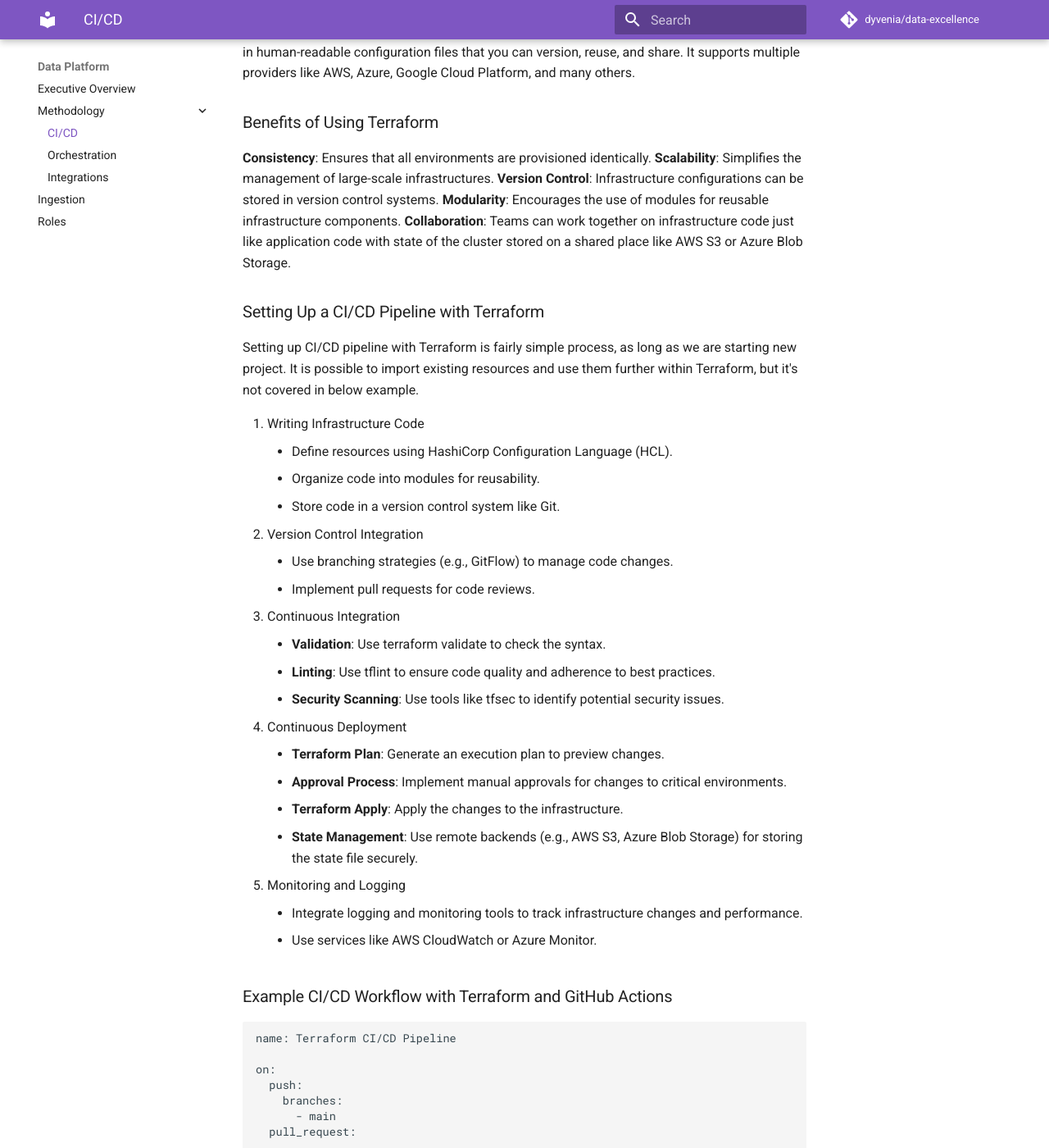
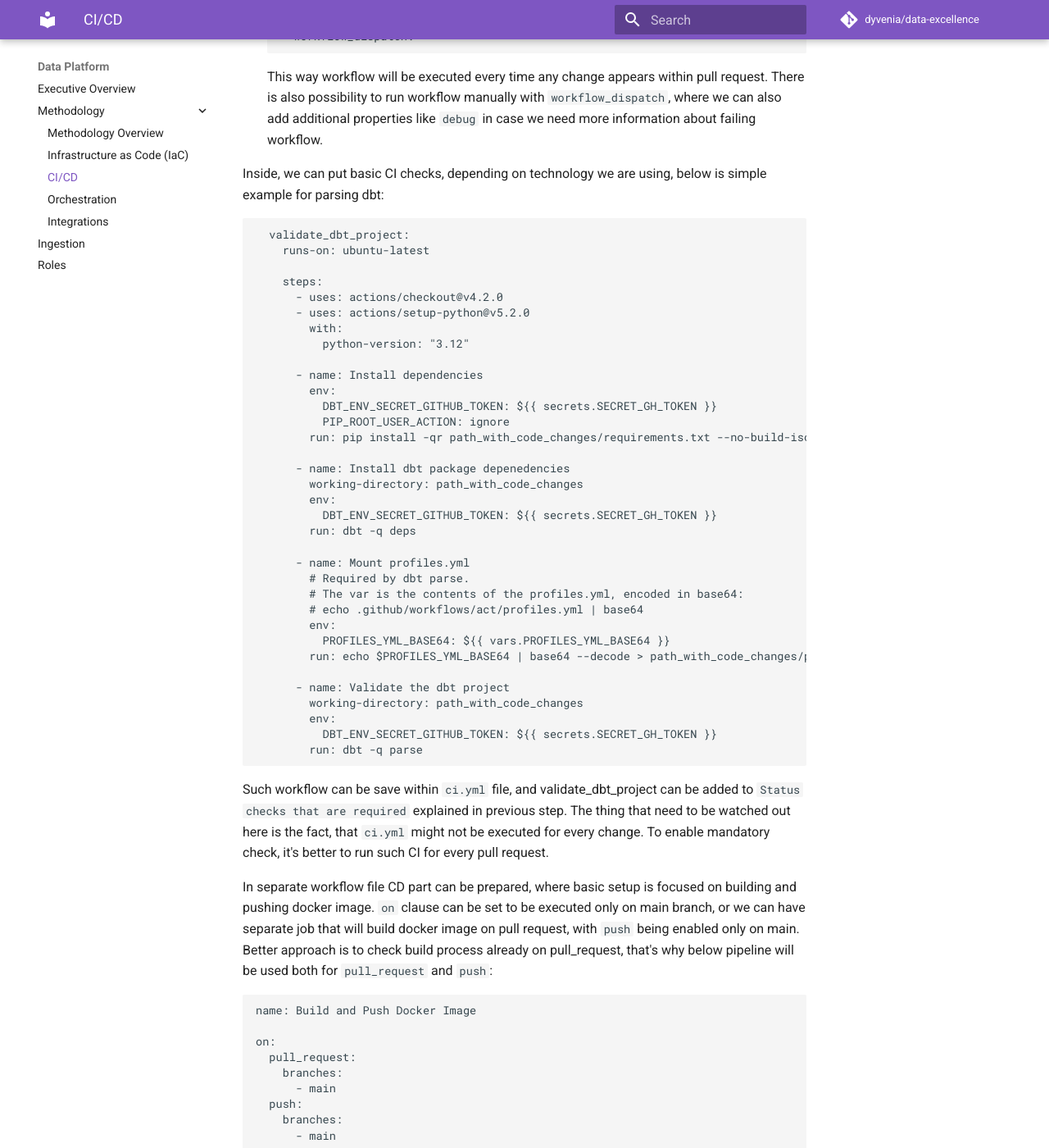
Before and after one commit to acivitillo/data-excellence, an MkDocs documentation site: the page built from docs/data_platform/cicd.md, in a window 1280 px wide and 1400 px high, scrolled down 1269 px. Shown: the whole window at 82% size. Built offline with MkDocs 1.6.1 and Material for MkDocs 9.7.7, drawn with Linux system fonts in a browser that asks for light colours; comment, search, counter and statistics services are not loaded; some of the changed text lies outside the part shown.

Commit message:
CI/CD, methodology overview

````diff
--- a/docs/data_platform/cicd.md
+++ b/docs/data_platform/cicd.md
@@ -1,167 +1,112 @@
-CI/CD process for deploying and managing a data platform is visible in multiple places. Starting from infrastructure, there should be no place for manually created server, network or any other resources, with tools like Terraform or Ansible managing all of it. Second CI/CD layer relates to application part, where all changes within containers running on a cluster should be tested and prepared in an automated way. Final place for CI/CD is within data flows that are going to be executed on orchestrator like Prefect, Apache Airflow or Dagster. This part shouldn't allow manual changes with everything being hosted on repository like GitHub or Gitlab.
+CI/CD process for deploying and managing a data platform is visible in multiple places. Starting from infrastructure, there should be no place for manually created server, network or any other resources, with tools like Terraform or Ansible managing all of it. This part is explained further in [Infrastructure as Code page](iac.md). Second CI/CD layer relates to application part, where all changes within containers running on a cluster should be tested and prepared in an automated way. Final place for CI/CD is within data flows that are going to be executed on orchestrator like Prefect, Apache Airflow or Dagster. This part shouldn't allow manual changes with everything being hosted on repository like GitHub or Gitlab. Here we will focus on typical CI/CD for application part, and also on Data Flow Automation
 
-# Overview
-1. [Infrastructure as Code (IaC)](#iac)
-    1. [Terraform for Cloud Environments](#iac_terraform)
-        1. [Benefits of Using Terraform](#iac_terraform_benefits)
-        2. [Setting Up a CI/CD Pipeline with Terraform](#iac_cicd_setup)
-        3. [Example CI/CD Workflow with Terraform and GitHub Actions](#iac_cicd_example)
-        4. [Terraform best practices](#iac_best_practices)
-    2. [Ansible for On-Premises Environments](#ansible)
-        1. [What is Ansible?](#ansible_overview)
-        2. [Benefits of Using Ansible](#ansible_benefits)
-        3. [Setting Up a CI/CD Pipeline with Ansible](#ansible_cicd_setup)
-        4. [Example CI/CD Workflow with Ansible and Gitlab CI/CD](#ansible_cicd_example)
-2. [Application Deployment Automation](#cicd)
-3. [Data Flow Automation](#flow)
+# Application Deployment Automation <a name="cicd"></a>
+In this chapter, we’ll dive into the technical details of setting up a robust CI/CD pipeline using GitHub workflows, Dockerfiles, and Helm charts for deployments on a Kubernetes cluster. By combining these tools, we can streamline the process of building, testing, and deploying applications efficiently. We’ll walk through how GitHub workflows automate tasks, Dockerfiles enable consistent application environments, and Helm charts facilitate scalable Kubernetes deployments—ultimately creating a seamless pipeline from code commit to production-ready deployments. This setup is essential for maintaining agility, reliability, and scalability in modern software development practices.
 
-4. [](#)
+1. Set up GitHub repository
+We should start with creating or configuring a GitHub repository for a project. In our scenario we will use `main` branch that will be protected. Good start for `Branch protection rule` for `main` branch should look like this:
+- `Require a pull request before merging` with `Require approvals: 1` should be turned on. With such configuration we are sure that review process is established for repository
+- `Require status checks to pass before merging` with `Require branches to be up to date before merging` and CI job we will create in next steps should be added in `Status checks that are required`. This way we will be sure that our automation is passing on latest main code and there is no way to merge any pull request without it. By default GitHub is not forcing workflows to pass before merging.
 
-# Infrastructure as Code (IaC) <a name="iac"></a>
+There are more options worth considering, but they should be applied according to project's needs.
 
+2. Create GitHub Workflows
+All GitHub Actions workflows should be stored in `.github/workflows` folder, where we can define multiple workflows. For our CI/CD pipeline we can start with such `on` clause:
+```
+on:
+  pull_request:
+    branches: [ main ]
+    paths:
+      - "path_with_code_changes/**"
+  workflow_dispatch:
+```
+This way workflow will be executed every time any change appears within pull request. There is also possibility to run workflow manually with `workflow_dispatch`, where we can also add additional properties like `debug` in case we need more information about failing workflow.
 
-Infrastructure as Code (IaC) is a practice that involves managing and provisioning infrastructure through machine-readable definition files, rather than physical hardware configuration or interactive configuration tools. This approach enables teams to automate infrastructure deployment and manage it with the same tools and processes used for software development.
+Inside, we can put basic CI checks, depending on technology we are using, below is simple example for parsing dbt:
+```
+  validate_dbt_project:
+    runs-on: ubuntu-latest
 
-## Terraform for Cloud Environments <a name="iac_terraform"></a>
-### What is Terraform?
+    steps:
+      - uses: actions/checkout@v4.2.0
+      - uses: actions/setup-python@v5.2.0
+        with:
+          python-version: "3.12"
 
-Terraform is an open-source IaC tool that allows you to define cloud and on-premises resources in human-readable configuration files that you can version, reuse, and share. It supports multiple providers like AWS, Azure, Google Cloud Platform, and many others.
+      - name: Install dependencies
+        env:
+          DBT_ENV_SECRET_GITHUB_TOKEN: ${{ secrets.SECRET_GH_TOKEN }}
+          PIP_ROOT_USER_ACTION: ignore
+        run: pip install -qr path_with_code_changes/requirements.txt --no-build-isolation
 
-### Benefits of Using Terraform <a name="iac_terraform_benefits"></a>
+      - name: Install dbt package depenedencies
+        working-directory: path_with_code_changes
+        env:
+          DBT_ENV_SECRET_GITHUB_TOKEN: ${{ secrets.SECRET_GH_TOKEN }}
+        run: dbt -q deps
 
-**Consistency**: Ensures that all environments are provisioned identically.
-**Scalability**: Simplifies the management of large-scale infrastructures.
-**Version Control**: Infrastructure configurations can be stored in version control systems.
-**Modularity**: Encourages the use of modules for reusable infrastructure components.
-**Collaboration**: Teams can work together on infrastructure code just like application code with state of the cluster stored on a shared place like AWS S3 or Azure Blob Storage.
+      - name: Mount profiles.yml
+        # Required by dbt parse.
+        # The var is the contents of the profiles.yml, encoded in base64:
+        # echo .github/workflows/act/profiles.yml | base64
+        env:
+          PROFILES_YML_BASE64: ${{ vars.PROFILES_YML_BASE64 }}
+        run: echo $PROFILES_YML_BASE64 | base64 --decode > path_with_code_changes/profiles.yml
 
-### Setting Up a CI/CD Pipeline with Terraform <a name="iac_cicd_setup"></a>
-Setting up CI/CD pipeline with Terraform is fairly simple process, as long as we are starting new project. It is possible to import existing resources and use them further within Terraform, but it's not covered in below example.
+      - name: Validate the dbt project
+        working-directory: path_with_code_changes
+        env:
+          DBT_ENV_SECRET_GITHUB_TOKEN: ${{ secrets.SECRET_GH_TOKEN }}
+        run: dbt -q parse
+```
 
-1. Writing Infrastructure Code
-    - Define resources using HashiCorp Configuration Language (HCL).
-    - Organize code into modules for reusability.
-    - Store code in a version control system like Git.
-2. Version Control Integration
-    - Use branching strategies (e.g., GitFlow) to manage code changes.
-    - Implement pull requests for code reviews.
-3. Continuous Integration
-    - **Validation**: Use terraform validate to check the syntax.
-    - **Linting**: Use tflint to ensure code quality and adherence to best practices.
-    - **Security Scanning**: Use tools like tfsec to identify potential security issues.
-4. Continuous Deployment
-    - **Terraform Plan**: Generate an execution plan to preview changes.
-    - **Approval Process**: Implement manual approvals for changes to critical environments.
-    - **Terraform Apply**: Apply the changes to the infrastructure.
-    - **State Management**: Use remote backends (e.g., AWS S3, Azure Blob Storage) for storing the state file securely.
-5. Monitoring and Logging
-    - Integrate logging and monitoring tools to track infrastructure changes and performance.
-    - Use services like AWS CloudWatch or Azure Monitor.
+Such workflow can be save within `ci.yml` file, and validate_dbt_project can be added to `Status checks that are required` explained in previous step. The thing that need to be watched out here is the fact, that `ci.yml` might not be executed for every change. To enable mandatory check, it's better to run such CI for every pull request.
 
-### Example CI/CD Workflow with Terraform and GitHub Actions <a name="iac_cicd_example"></a>
+In separate workflow file CD part can be prepared, where basic setup is focused on building and pushing docker image. `on` clause can be set to be executed only on main branch, or we can have separate job that will build docker image on pull request, with `push` being enabled only on main. Better approach is to check build process already on pull_request, that's why below pipeline will be used both for `pull_request` and `push`:
 ```
-name: Terraform CI/CD Pipeline
+name: Build and Push Docker Image
 
 on:
+  pull_request:
+    branches:
+      - main
   push:
     branches:
       - main
-  pull_request:
 
 jobs:
-  terraform:
-    name: Terraform Plan
+  build:
     runs-on: ubuntu-latest
 
     steps:
-      - name: Checkout Code
-        uses: actions/checkout@v3
+      - name: Checkout the code
+        uses: actions/checkout@v4.2.0
 
-      - name: Set up Terraform
-        uses: hashicorp/setup-terraform@v3
+      - name: Set up Docker Buildx
+        uses: docker/setup-buildx-action@v3.6.1
 
-      - name: Terraform Init
-        run: terraform version
+      - name: Login to GitHub Container Registry
+        uses: docker/login-action@v3.3.0
+        with:
+          registry: ghcr.io
+          username: ${{ secrets.GITHUB_ACTOR }}
+          password: ${{ secrets.GITHUB_TOKEN }}
 
-      - name: Terraform Validate
-        run: terraform validate
+      - name: Build Docker Image
+        id: docker_build
+        uses: docker/build-push-action@v6.7.0
+        with:
+          context: .
+          file: ./Dockerfile
+          platforms: linux/amd64,linux/arm64
+          tags: ghcr.io/${{ github.repository }}/my-image:tag
+          push: ${{ github.event_name == 'push' && github.ref == 'refs/heads/main' }}
+```
+This way on every change in our pull request, docker image will be build only, and once we are comfortable, after merging changed to `main`, push will happen to GitHub Container Registry (ghcr). In order to use image already on non-prod environment before merging changes, there is an option to modify tagging of the images, where we can use branch name as a tag on pull request, while using proper tagging for pushed changes to main.
 
-      - name: Terraform Plan
-        run: terraform plan
+Similarly we can handle lint, package and push process for helm charts. In pull request we can use chart-testing (ct) library that will validate correctness of our yml files, and once we are sure that it's working as expected, workflow executed on main branch should package and push helm chart.
 
-  approval:
-    runs-on: ubuntu-latest
-    environment: plan_approve
-    steps:
-      - run: echo "Terraform plan approved, terraform apply will be executed"
-
-  terraform_apply:
-    name: Terraform apply
-    needs: [ approval ]
-    runs-on: ubuntu-latest
-    steps:
-      - name: Terraform Apply
-        run: terraform apply
-```
-The setup described above assumes the use of a single environment and a GitHub Enterprise license. However, this process can be easily adapted for multiple environments.
-
-For example, in a development environment, you may choose to omit the pull request approval process or assign an internal team for approvals, as the changes are not yet applied to production. Once changes are merged into the main or default branch, the full approval and deployment process will apply accordingly. Environment `plan_approve` has Enterprise feature enabled with deployment protection rule that is forcing manual review.
-
-### Terraform best practices <a name="iac_best_practices"></a>
-1. **Use Remote State Storage**: Keep the Terraform state file in a remote backend with locking to prevent conflicts. AWS S3 or Azure Blob Storage are the most common examples.
-2. **Sensitive Data Management**: Do not hard-code secrets; use environment variables or secret management tools. [Sops](https://github.com/getsops/sops) is also good idea which enables keeping encoded secrets in repository.
-3. **Modular Code**: Break infrastructure code into modules for better organization and reuse.
-4. **Automated Testing**: Implement automated tests for infrastructure code using tools like Terratest.
-
-## Ansible for On-Premises Environments <a name="ansible"></a>
-### What is Ansible? <a name="ansible_overview"></a>
-
-Ansible is an open-source automation tool used for configuration management, application deployment, and task automation. It uses a simple, agentless architecture and relies on standard SSH for communication. While it's not used that frequently for cloud environments, it's still a powerful tool for On-Premise environments.
-
-### Benefits of Using Ansible <a name="ansible_benefits"></a>
-
-**Agentless Architecture:** No need to install agents on managed nodes.
-**Easy to Learn:** Uses YAML for playbooks, which is human-readable.
-**Idempotent:** Ensures that applying configurations multiple times does not produce unintended changes.
-**Extensible:** Supports custom modules and plugins.
-
-### Setting Up a CI/CD Pipeline with Ansible <a name="ansible_cicd_setup"></a>
-
-Setting up a CI/CD pipeline with Ansible involves writing playbooks and roles using YAML syntax to define tasks, organizing these tasks into modular roles for reusability, and defining inventories to specify groups of hosts. The playbooks and related files are stored in a version control system like Git, allowing for effective code management through branching strategies and pull requests.
-
-Continuous integration practices are applied by performing syntax checks with `ansible-playbook --syntax-check`, enforcing code quality and best practices with ansible-lint, and utilizing testing tools like Molecule to validate roles and playbooks locally.
-
-For continuous deployment, the pipeline automates the execution of playbooks against the inventory to configure systems, manages sensitive data using variables and Ansible Vault, and enhances deployment efficiency through parallel execution of tasks. This unified approach streamlines configuration management and ensures that on-premises environments are consistently and reliably configured through automated processes.
-
-### Example CI/CD Workflow with Ansible and Gitlab CI/CD <a name="ansible_cicd_example"></a>
-```
-stages:
-  - test
-  - deploy
-
-variables:
-  ANSIBLE_HOST_KEY_CHECKING: 'False'
-
-before_script:
-  - apt-get update && apt-get install -y ansible
-
-test:
-  stage: test
-  script:
-    - ansible-playbook playbook.yml --syntax-check
-    - ansible-lint playbook.yml
-
-deploy:
-  stage: deploy
-  script:
-    - ansible-playbook -i inventory playbook.yml --vault-password-file vault_pass.txt
-  environment: production
-  when: manual
-```
-In Gitlab CI/CD, managing manual approval is handled slightly different. Basic manual step is possible with usage of `when: manual`, but simplest way to limit group of people that can approve it can be done by making protection environment and assigning only people capable of doing any changes there.
-
-# Application Deployment Automation <a name="cicd"></a>
-TBD
+3.
 
 # Data Flow Automation <a name="flow"></a>
 TBD
--- a/mkdocs.yml
+++ b/mkdocs.yml
@@ -22,6 +22,8 @@
   - Data Platform:
     - Executive Overview: data_platform/overview.md
     - Methodology:
+      - Methodology Overview: data_platform/methodology_overview.md
+      - Infrastructure as Code (IaC): data_platform/iac.md
       - CI/CD: data_platform/cicd.md
       - Orchestration: data_platform/orchestration.md
       - Integrations: data_platform/integrations.md
````
Also changed, not shown: docs/data_platform/iac.md (added, +142 -0 lines), docs/data_platform/lifecycle.md (+4 -4 lines), docs/data_platform/methodology_overview.md (added, +67 -0 lines), docs/data_platform/overview.md (+122 -0 lines), docs/assets/data-platform_data-engineering-lifecycle.png (deleted), docs/assets/images/data-platform_ci.png (added), docs/assets/images/data-platform_data-engineering-lifecycle.png (added), docs/assets/images/data-platform_data-engineering-roles.png (renamed from docs/assets/data-platform_data-engineering-roles.png), docs/assets/images/data-platform_data-generation-application-database.png (renamed from docs/assets/data-platform_data-generation-application-database.png), docs/assets/images/data-platform_data-generation-iot-swarm-and-message-queue.png (renamed from docs/assets/data-platform_data-generation-iot-swarm-and-message-queue.png), docs/assets/images/data-platform_reverse-etl.png (renamed from docs/assets/data-platform_reverse-etl.png).
